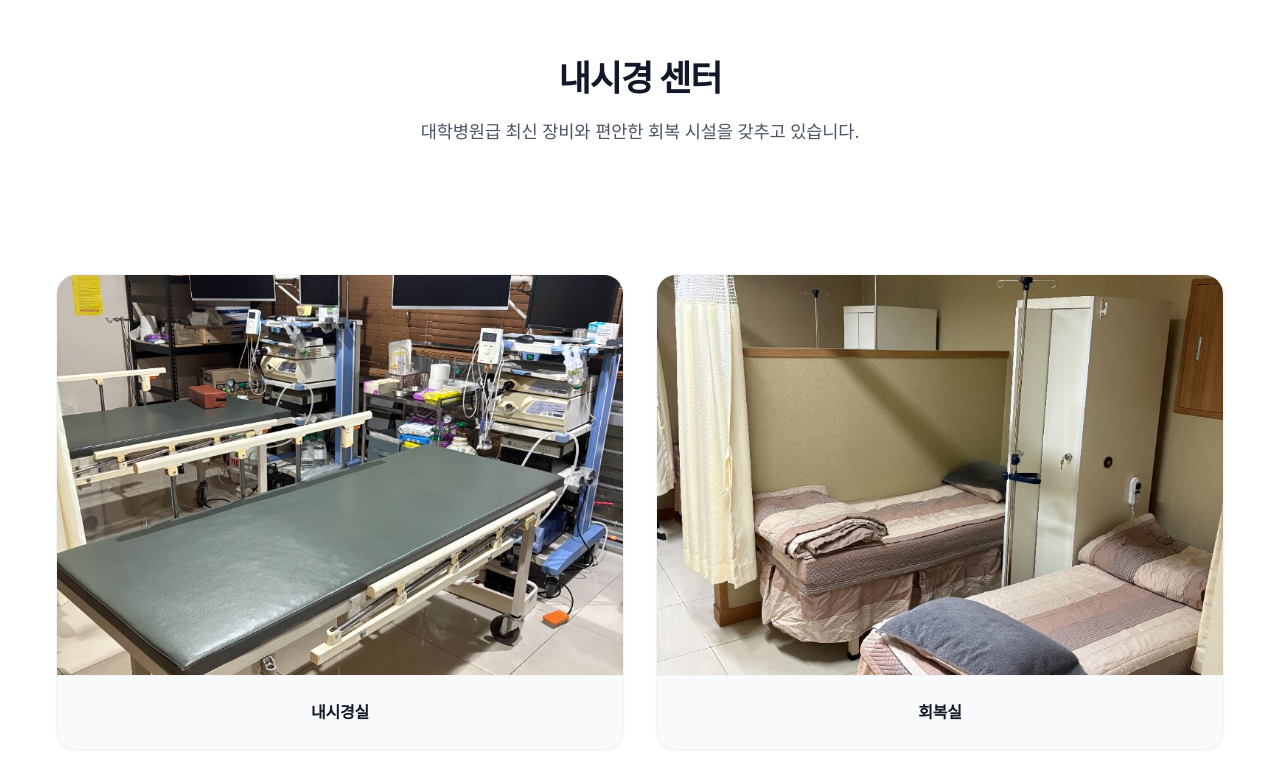
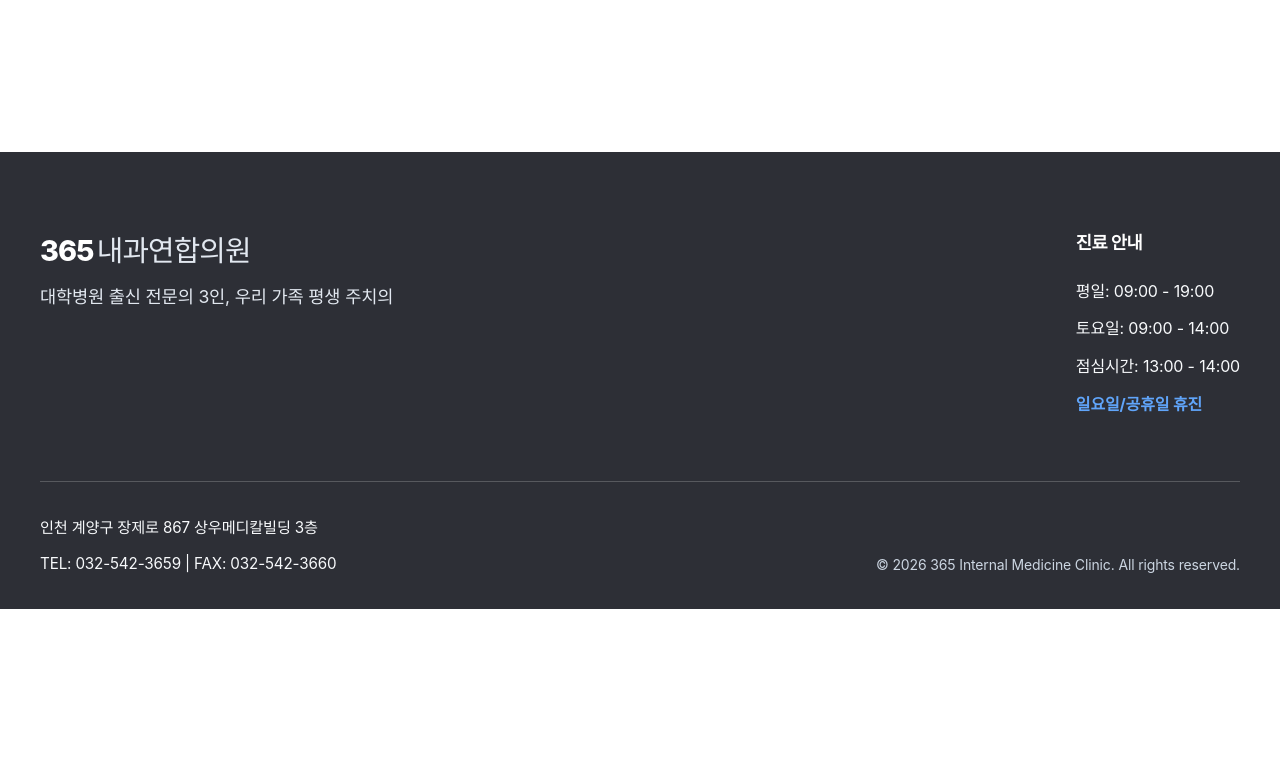
Before and after one commit to bnam1321-bit/365-clinic-web, a Next.js app: page /endoscopy in a window 1280 px wide. Shown: the part 4274-5032 px from the top of the page. After the commit the page ends 4883 px from the top, so only its background shows below. Built offline with nearby package versions, Linux system fonts and the light colour scheme; a web font is replaced by a local one.

Commit message:
Remove clinic gallery from endoscopy page

```diff
--- a/src/app/endoscopy/page.tsx
+++ b/src/app/endoscopy/page.tsx
@@ -190,27 +190,7 @@ export default function EndoscopyPage() {
                         </FadeIn>
                     </div>
 
-                    {/* Clinic Photos */}
-                    <FadeIn delay={0.6}>
-                        <div className={styles.sectionHeader} style={{ marginTop: '5rem', marginBottom: '2rem' }}>
-                            <h2>내시경 센터</h2>
-                            <p style={{ marginTop: '0.5rem' }}>대학병원급 최신 장비와 편안한 회복 시설을 갖추고 있습니다.</p>
-                        </div>
-                    </FadeIn>
-                    <div className={styles.photoGrid}>
-                        <FadeIn delay={0.7} direction="up">
-                            <div className={styles.photoCard}>
-                                <img src="/images/endoscopy_clinic_1.jpg" alt="내시경실 최신 장비 및 검사실 전경" className={styles.clinicImage} />
-                                <div className={styles.photoCaption}>내시경실</div>
-                            </div>
-                        </FadeIn>
-                        <FadeIn delay={0.8} direction="up">
-                            <div className={styles.photoCard}>
-                                <img src="/images/endoscopy_clinic_2.jpg" alt="회복실" className={styles.clinicImage} />
-                                <div className={styles.photoCaption}>회복실</div>
-                            </div>
-                        </FadeIn>
-                    </div>
+
 
                 </div>
             </section>
```
